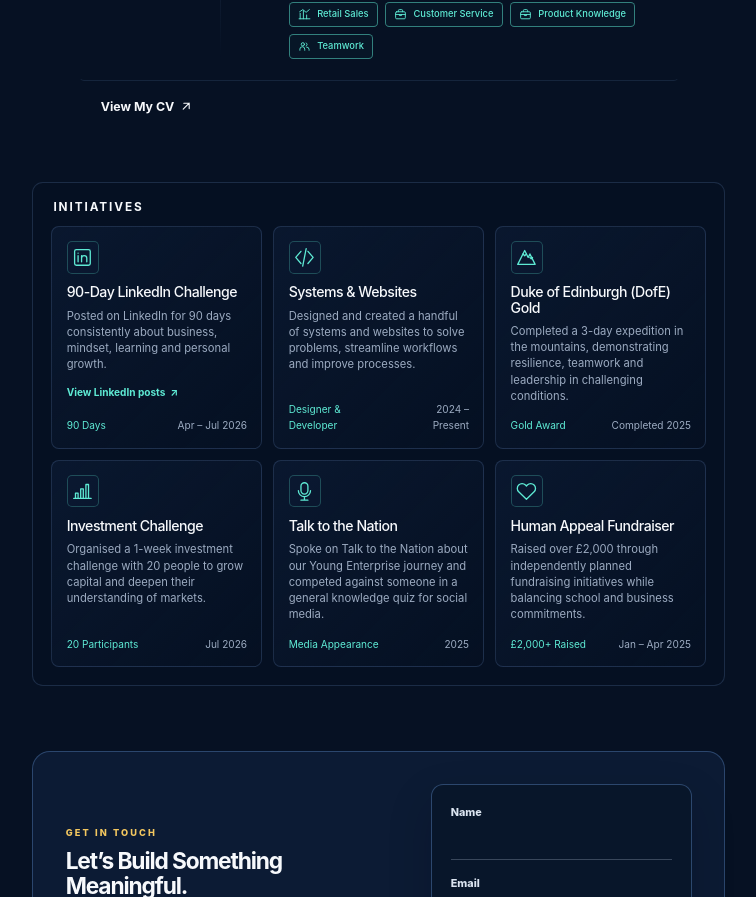
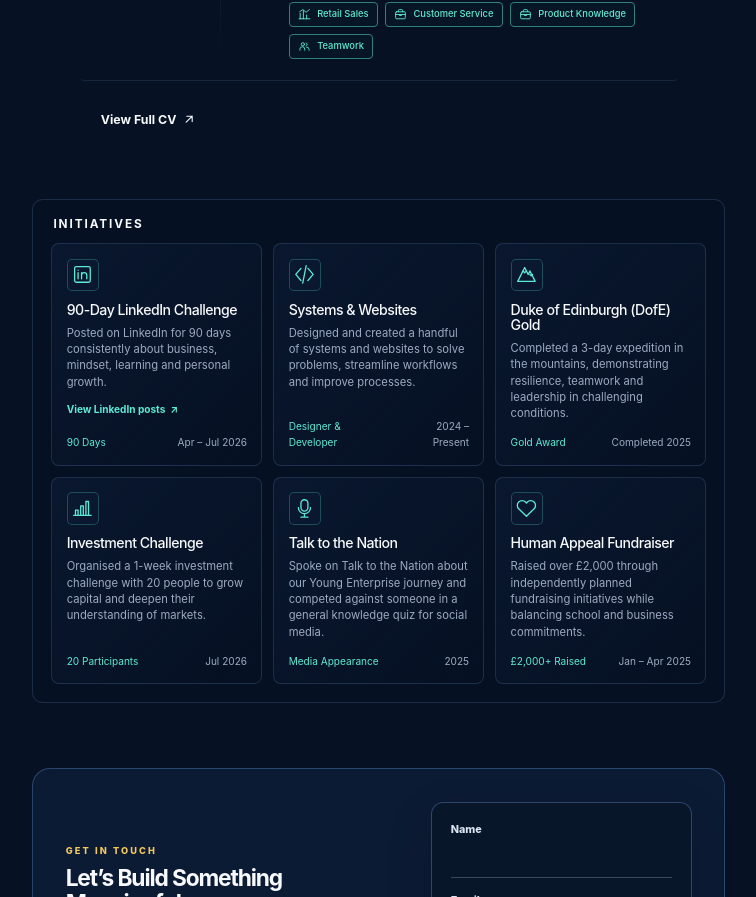
Before and after one commit to ibrahimmusallam10/Ibrahim-sConciergeUK, a React (Vite) app: page / in a window 1280 px wide. Shown: the part 2820-3717 px from the top of the page, without its empty margins (507-1263 px from the left). Built offline with nearby package versions, Linux system fonts and the light colour scheme.

Commit message:
Refine CV link wording and spacing

```diff
--- a/src/App.tsx
+++ b/src/App.tsx
@@ -442,7 +442,7 @@ export default function App() {
             ))}
           </div>
           <a className="experience-resume-link" href={resumeUrl} target="_blank" rel="noreferrer">
-            View My CV
+            View Full CV
             <svg viewBox="0 0 24 24" aria-hidden="true">
               <path d="M7 17 17 7M8 7h9v9" />
             </svg>
--- a/src/styles.css
+++ b/src/styles.css
@@ -420,7 +420,7 @@ h3 {
   display: inline-flex;
   align-items: center;
   gap: 0.35rem;
-  margin: 1.1rem 0 0 0.75rem;
+  margin: 2rem 0 0.35rem 0.75rem;
   color: var(--heading);
   font-size: 0.86rem;
   font-weight: 700;
```
